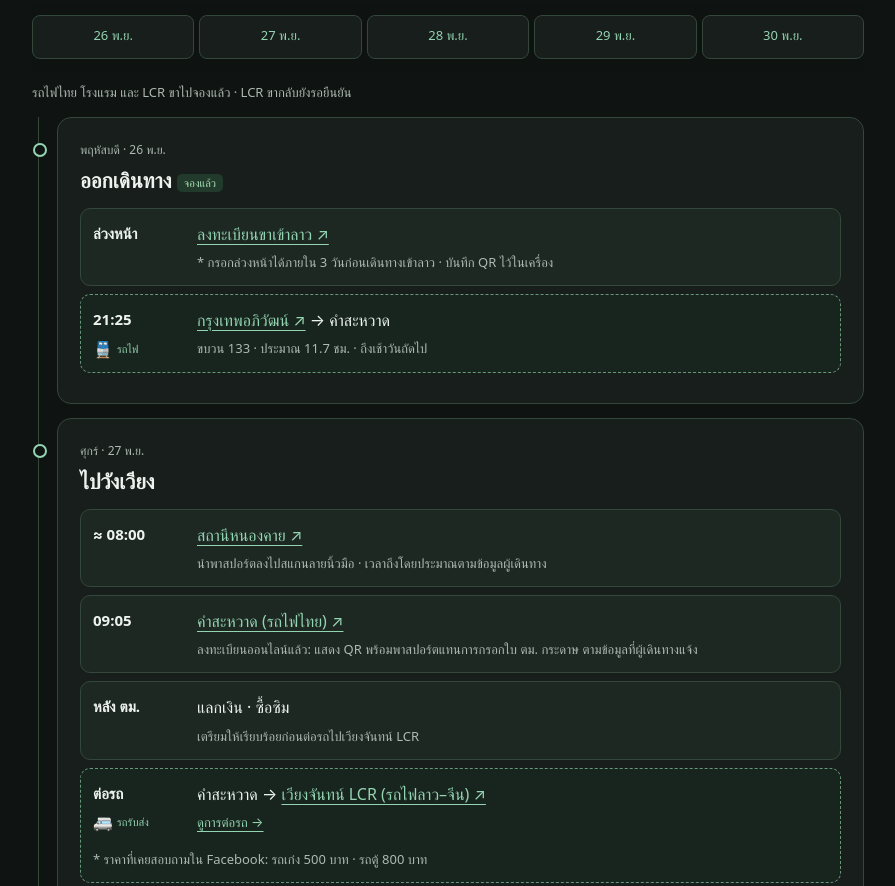
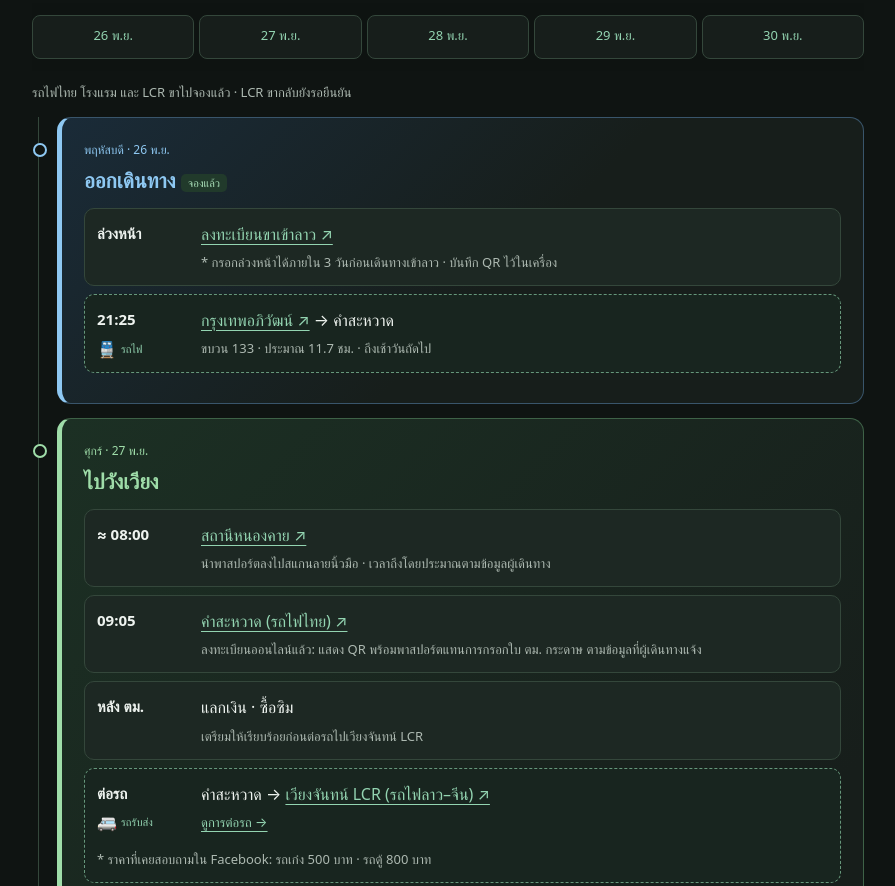
Before and after one commit to bkelec/trip, a plain HTML site: page index.html in a window 1280 px wide. Shown: the part 512-1398 px from the top of the page, without its empty margins (192-1087 px from the left). Drawn offline with Linux system fonts and the light colour scheme.

Commit message:
Update index.html

```diff
--- a/index.html
+++ b/index.html
@@ -5,7 +5,14 @@
 /* Journey markers and chronological stops on the main timeline. */
 .timeline{position:relative;margin-left:6px;padding-left:18px;border-left:1px solid var(--line)}
 .day{position:relative}
-.day::before{content:"";position:absolute;left:-25px;top:25px;width:10px;height:10px;border:2px solid var(--green);border-radius:50%;background:#0f1412}
+.day{border-color:var(--day-border);border-left:5px solid var(--day-accent);background:linear-gradient(135deg,var(--day-tint),var(--paper) 55%)}
+.day .date,.day h2{color:var(--day-accent)}
+.day::before{content:"";position:absolute;left:-29px;top:25px;width:10px;height:10px;border:2px solid var(--day-accent);border-radius:50%;background:#0f1412}
+#out{--day-accent:#8ec8f2;--day-border:#39556b;--day-tint:#1a2b38}
+#day1{--day-accent:#9fdda9;--day-border:#3e6247;--day-tint:#1c3024}
+#day2{--day-accent:#f2c77e;--day-border:#70583a;--day-tint:#352b1f}
+#day3{--day-accent:#d7b4f4;--day-border:#604876;--day-tint:#2d2338}
+#home{--day-accent:#f2aab0;--day-border:#71434b;--day-tint:#352226}
 .events>li.travel{border-style:dashed;border-color:#66977b;background:#18251f}
 .transport-mode{display:flex;align-items:center;gap:4px;margin-top:5px;color:var(--green);font-size:11px;font-weight:400}
 .transport-mode span{font-size:16px;line-height:1.4}
@@ -15,7 +22,7 @@
 .journey>details{background:var(--paper)}
 .events>li>.lunch-details{grid-column:1/-1;min-width:0;margin-top:4px;background:var(--paper)}
 @media(max-width:380px){.events>li{grid-template-columns:62px minmax(0,1fr)}.journey{padding:10px}.journey-label{align-items:flex-start}.transport-mode{font-size:10px}}
-@media print{.events>li.travel,.journey{background:var(--soft);border-color:var(--green)}.day::before{background:white}}
+@media print{.events>li.travel,.journey{background:var(--soft);border-color:var(--green)}.day{background:white}.day::before{background:white}}
 .options.booked-departure{grid-template-columns:1fr}
 </style><link rel="manifest" href="manifest.webmanifest"><link rel="apple-touch-icon" href="icons/icon-192.png"><meta name="apple-mobile-web-app-capable" content="yes"><meta name="apple-mobile-web-app-status-bar-style" content="black-translucent"><link rel="stylesheet" href="pwa.css"><script src="pwa.js" defer></script></head><body><main id="top"><header class="hero"><p class="eyebrow">OFFICE OUTING · LAOS</p><h1>เวียงจันทน์–วังเวียง</h1><p>26–30 พ.ย. 2569 · 5 คน</p></header><nav class="page-menu" aria-label="เมนูหน้าทริป"><a href="index.html" aria-current="page">แผนทริป</a><a href="before-departure.html" class="preparation">ก่อนออกเดินทาง</a><a href="transfers.html">ระยะทาง / ต่อรถ</a><a href="night.html">ร้านกลางคืน</a><a href="#documents">ตั๋ว &amp; ที่พัก</a></nav><section class="section-block" id="documents"><h2>ตั๋ว &amp; ที่พัก</h2><details><summary>ตั๋วรถไฟ · เลือกตามชื่อ</summary><div class="document-group" id="train-documents">
 <h4 class="document-direction">ขาไป</h4><ul class="document-grid">
```
